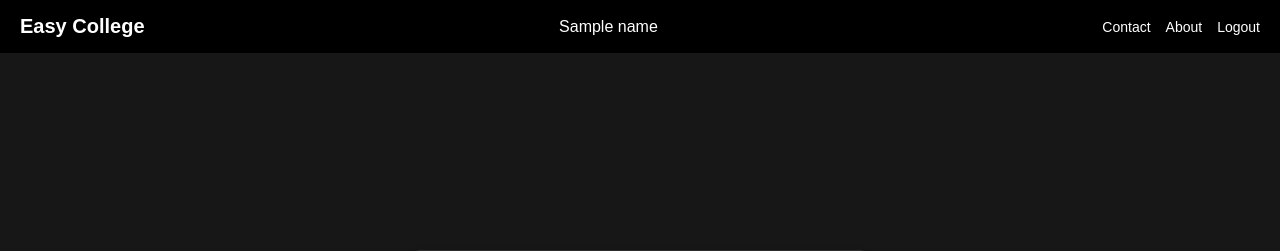
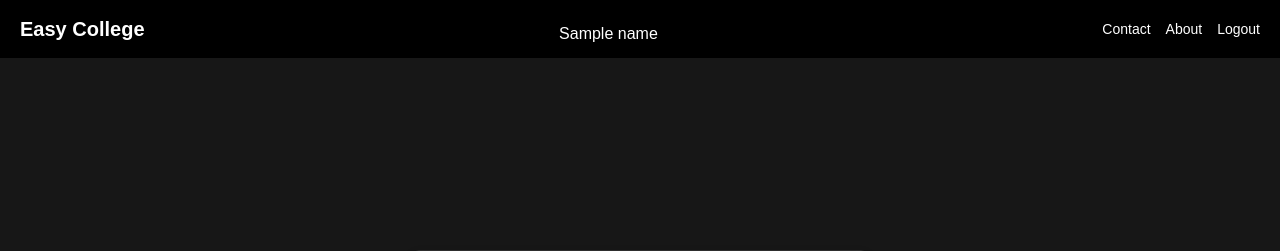
Before and after one commit to ashwathhhhh/Easy-College, a Flask app: template templates/pages.html in a window 1280 px wide. Shown: the top 251 px of the page. Run offline with Flask 3, Linux system fonts and the light colour scheme; the template is opened without the code that fills it: most values are stand-ins (such as "Sample title", 1, 10 or a date in 2020).

Commit message:
changed the name error

```diff
--- a/templates/cgpa.html
+++ b/templates/cgpa.html
@@ -189,7 +189,7 @@
         <div id="cgpa-result">
             <p style="  font-size: 12px; margin-bottom: 20px; margin-top: 20px ;">Total Credits: {{ total_credits }}</p>
 
-            <p style="font-family:Verdana, Geneva, Tahoma, sans-serif ; color: aqua;">GPA: {{ gpa}}</p>
+            <p style="font-family:Verdana, Geneva, Tahoma, sans-serif ; color: aqua;">~GPA: {{ gpa}}</p>
         </div>
     </div>
 </body>
--- a/templates/pages.html
+++ b/templates/pages.html
@@ -219,7 +219,7 @@
 <body>
     <nav class="navbar">
         <a href="{{ url_for('pages') }}" class="easy">Easy College</a>
-        <span style="margin-right: 15px; color: white;">{{ name }}</span>
+        <span style="margin-right: 15px; color: white; padding-top: 10px;">{{ name }}</span>
 
         <div class="navbar-links">
             <a href="https://mail.google.com/mail/u/0/?view=cm&to=yohtachy@gmail.com&su=Contact%20from%20Easy%20College&body=Hello,%0D%0A%0D%0AI'm%20contacting%20you%20regarding%20Easy%20College.%0D%0A%0D%0ARegards,%0D%0A[Your%20Name]" target="_blank">Contact</a>
```
